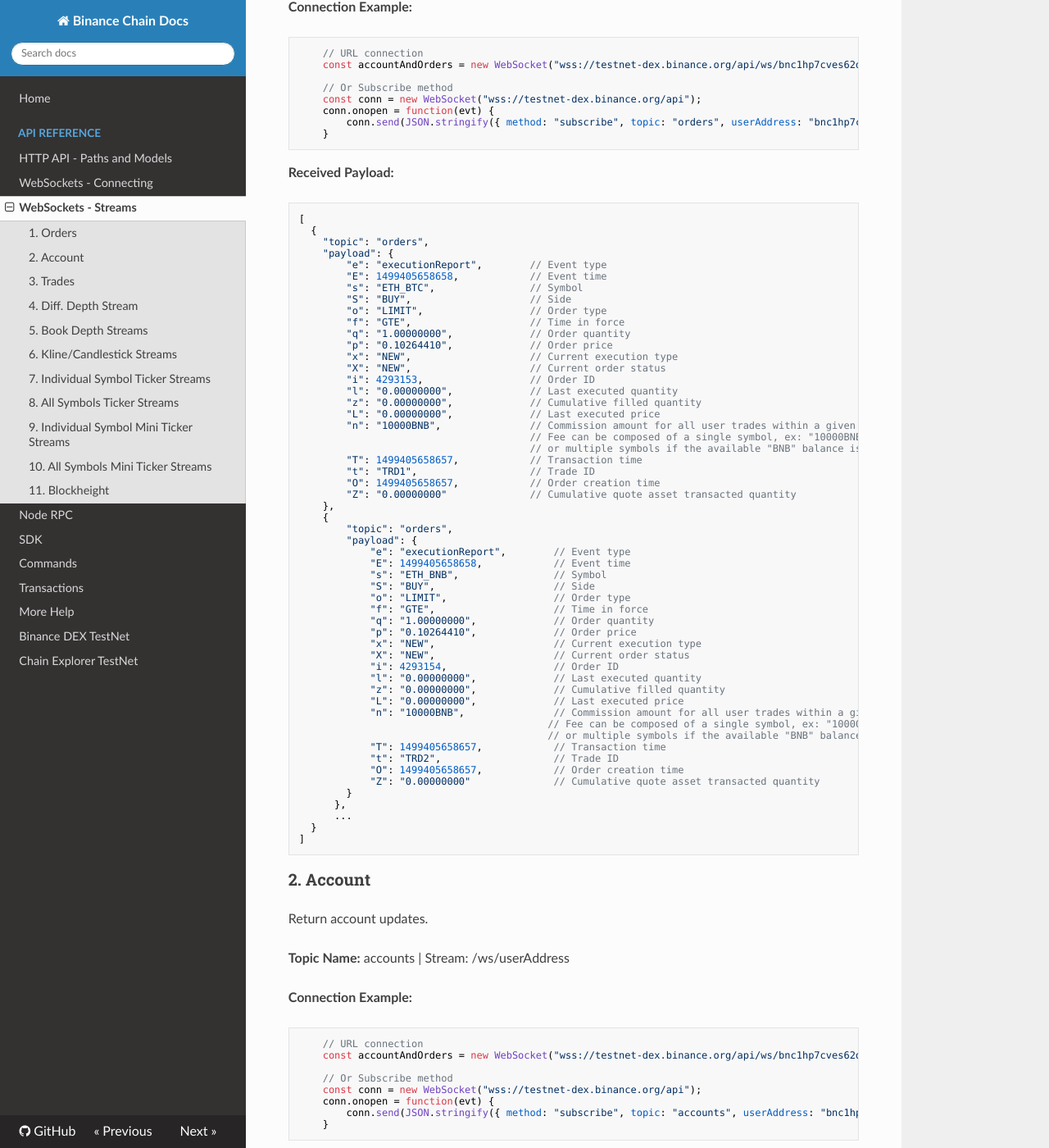
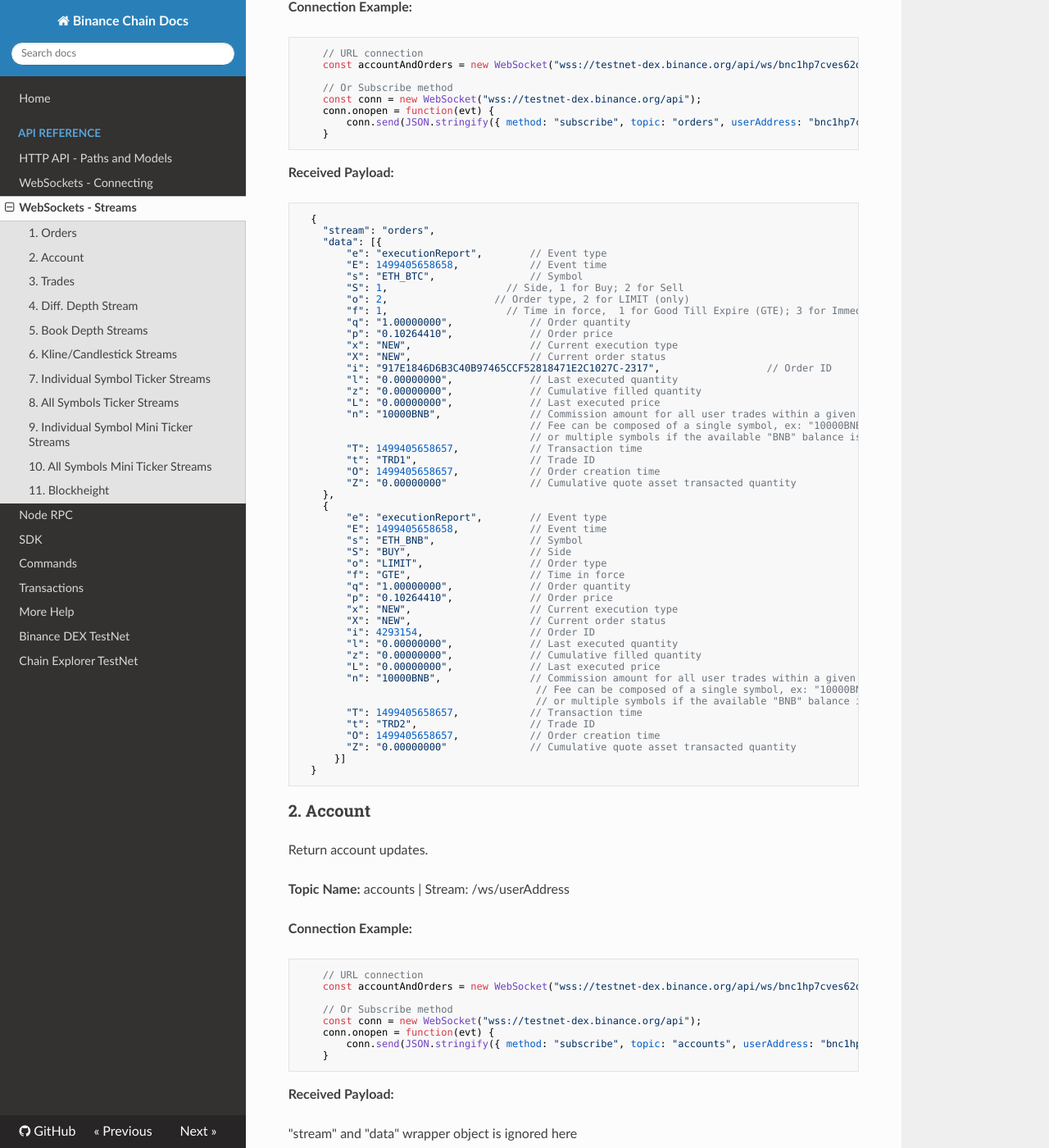
Before and after one commit to yash-sharma1/docs-site, an MkDocs documentation site: the page built from docs/api-reference/dex-api/ws-streams.md, in a window 1280 px wide and 1400 px high, scrolled down 352 px. Shown: the whole window at 82% size. Built offline with MkDocs 1.6.1, drawn with Linux system fonts in a browser that asks for light colours; nearby versions of some CDN libraries; some of the changed text lies outside the part shown.

Commit message:
fix wrapper object and order enum fields

````diff
--- a/docs/api-reference/dex-api/ws-streams.md
+++ b/docs/api-reference/dex-api/ws-streams.md
@@ -24,21 +24,20 @@
 **Received Payload:**
 
 ```javascript
-[
   {
-    "topic": "orders",
-    "payload": {
+    "stream": "orders",
+    "data": [{
         "e": "executionReport",        // Event type
         "E": 1499405658658,            // Event time
         "s": "ETH_BTC",                // Symbol
-        "S": "BUY",                    // Side
-        "o": "LIMIT",                  // Order type
-        "f": "GTE",                    // Time in force
+        "S": 1,                    // Side, 1 for Buy; 2 for Sell
+        "o": 2,                  // Order type, 2 for LIMIT (only)
+        "f": 1,                    // Time in force,  1 for Good Till Expire (GTE); 3 for Immediate Or Cancel (IOC)
         "q": "1.00000000",             // Order quantity
         "p": "0.10264410",             // Order price
         "x": "NEW",                    // Current execution type
         "X": "NEW",                    // Current order status
-        "i": 4293153,                  // Order ID
+        "i": "917E1846D6B3C40B97465CCF52818471E2C1027C-2317",                  // Order ID
         "l": "0.00000000",             // Last executed quantity
         "z": "0.00000000",             // Cumulative filled quantity
         "L": "0.00000000",             // Last executed price
@@ -51,34 +50,29 @@
         "Z": "0.00000000"              // Cumulative quote asset transacted quantity
     },
     {
-        "topic": "orders",
-        "payload": {
-            "e": "executionReport",        // Event type
-            "E": 1499405658658,            // Event time
-            "s": "ETH_BNB",                // Symbol
-            "S": "BUY",                    // Side
-            "o": "LIMIT",                  // Order type
-            "f": "GTE",                    // Time in force
-            "q": "1.00000000",             // Order quantity
-            "p": "0.10264410",             // Order price
-            "x": "NEW",                    // Current execution type
-            "X": "NEW",                    // Current order status
-            "i": 4293154,                  // Order ID
-            "l": "0.00000000",             // Last executed quantity
-            "z": "0.00000000",             // Cumulative filled quantity
-            "L": "0.00000000",             // Last executed price
-            "n": "10000BNB",               // Commission amount for all user trades within a given block. Fees will be displayed with each order but will be charged once.
-                                          // Fee can be composed of a single symbol, ex: "10000BNB"
-                                          // or multiple symbols if the available "BNB" balance is not enough to cover the whole fees, ex: "1.00000000BNB;0.00001000BTC;0.00050000ETH"
-            "T": 1499405658657,            // Transaction time
-            "t": "TRD2",                   // Trade ID
-            "O": 1499405658657,            // Order creation time
-            "Z": "0.00000000"              // Cumulative quote asset transacted quantity
-        }
-      },
-      ...
+        "e": "executionReport",        // Event type
+        "E": 1499405658658,            // Event time
+        "s": "ETH_BNB",                // Symbol
+        "S": "BUY",                    // Side
+        "o": "LIMIT",                  // Order type
+        "f": "GTE",                    // Time in force
+        "q": "1.00000000",             // Order quantity
+        "p": "0.10264410",             // Order price
+        "x": "NEW",                    // Current execution type
+        "X": "NEW",                    // Current order status
+        "i": 4293154,                  // Order ID
+        "l": "0.00000000",             // Last executed quantity
+        "z": "0.00000000",             // Cumulative filled quantity
+        "L": "0.00000000",             // Last executed price
+        "n": "10000BNB",               // Commission amount for all user trades within a given block. Fees will be displayed with each order but will be charged once.
+                                        // Fee can be composed of a single symbol, ex: "10000BNB"
+                                        // or multiple symbols if the available "BNB" balance is not enough to cover the whole fees, ex: "1.00000000BNB;0.00001000BTC;0.00050000ETH"
+        "T": 1499405658657,            // Transaction time
+        "t": "TRD2",                   // Trade ID
+        "O": 1499405658657,            // Order creation time
+        "Z": "0.00000000"              // Cumulative quote asset transacted quantity
+      }]
   }
-]
 ```
 
 ### 2. Account
@@ -101,6 +95,8 @@
 ```
 
 **Received Payload:**
+
+"stream" and "data" wrapper object is ignored here
 
 ```javascript
 {
@@ -151,10 +147,9 @@
 **Received Payload:**
 
 ```javascript
-[
-  {
-    "topic": "trades",
-    "payload": {
+{
+    "stream": "trades",
+    "data": [{
         "e": "trade",     // Event type
         "E": 123456789,   // Event time
         "s": "BNB_BTC",    // Symbol
@@ -164,11 +159,8 @@
         "b": 88,          // Buyer order ID
         "a": 50,          // Seller order ID
         "T": 123456785,   // Trade time
-    }
-  },
-  {
-    "topic": "trades",
-    "payload": {
+    },
+    {
         "e": "trade",     // Event type
         "E": 123456795,   // Event time
         "s": "BNB_BTC",    // Symbol
@@ -178,10 +170,8 @@
         "b": 88,          // Buyer order ID
         "a": 52,          // Seller order ID
         "T": 123456795,   // Trade time
-    }
-  },
-  ...
-]
+    }]
+}
 ```
 
 ### 4. Diff. Depth Stream
@@ -207,8 +197,8 @@
 
 ```javascript
 {
-    "topic": "marketDiff",
-    "payload": {
+    "stream": "marketDiff",
+    "data": {
         "e": "depthUpdate",   // Event type
         "E": 123456789,       // Event time
         "s": "BNB_BTC",       // Symbol
@@ -251,8 +241,8 @@
 
 ```javascript
 {
-    "topic": "marketDepth",
-    "payload": {
+    "stream": "marketDepth",
+    "data": {
         "lastUpdateId": 160,  // Last update ID
         "bids": [             // Bids to be updated
             [
@@ -311,6 +301,8 @@
 
 **Received Payload:**
 
+"stream" and "data" wrapper object is ignored here
+
 ```javascript
 {
   "e": "kline",     // Event type
@@ -358,6 +350,8 @@
 ```
 
 **Received Payload:**
+
+"stream" and "data" wrapper object is ignored here
 
 ```javascript
 {
@@ -407,6 +401,8 @@
 ```
 
 **Received Payload:**
+
+"stream" and "data" wrapper object is ignored here
 
 ```javascript
 [
@@ -462,6 +458,8 @@
 
 **Received Payload:**
 
+"stream" and "data" wrapper object is ignored here
+
 ```javascript
 {
   "e": "24hrMiniTicker",  // Event type
@@ -496,6 +494,8 @@
 ```
 
 **Received Payload:**
+
+"stream" and "data" wrapper object is ignored here
 
 ```javascript
 [
@@ -537,6 +537,8 @@
 
 **Received Payload:**
 
+"stream" and "data" wrapper object is ignored here
+
 ```javascript
 {
   "h": 123456789,     // Block height
````
